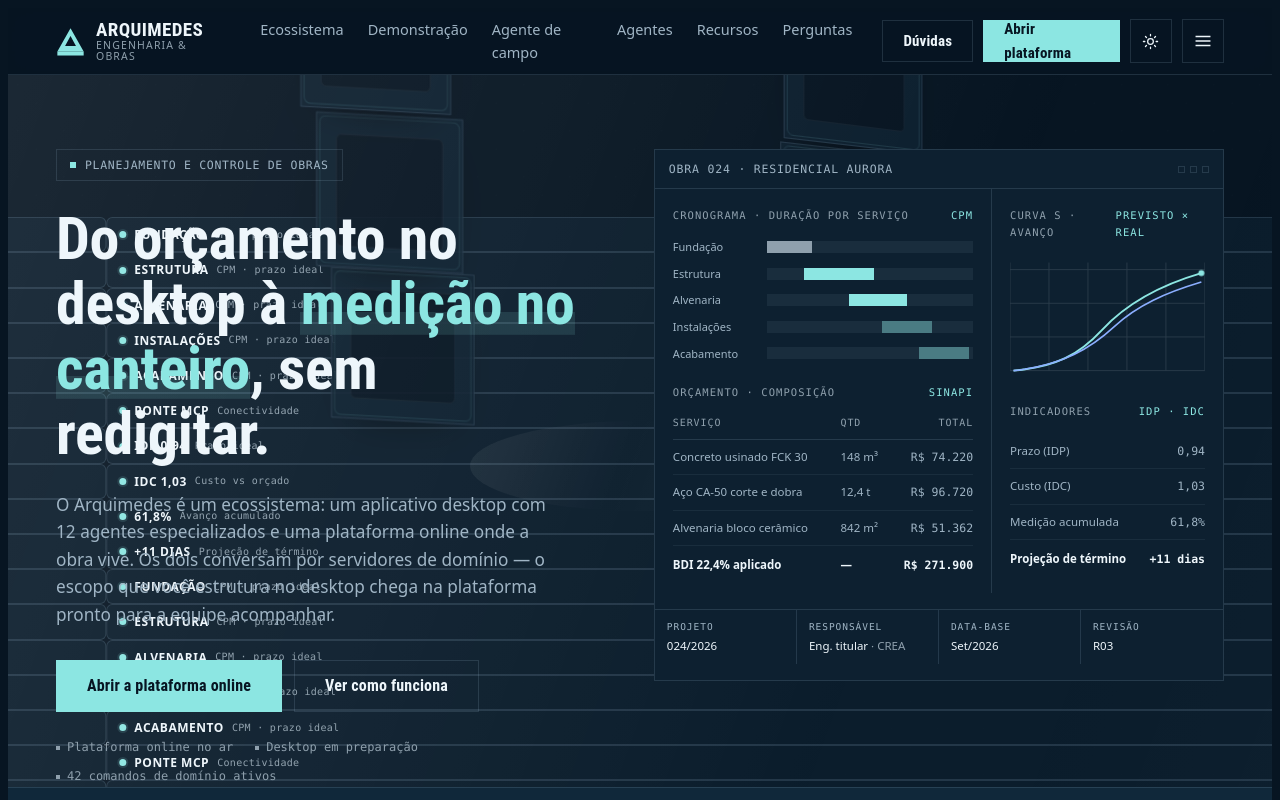
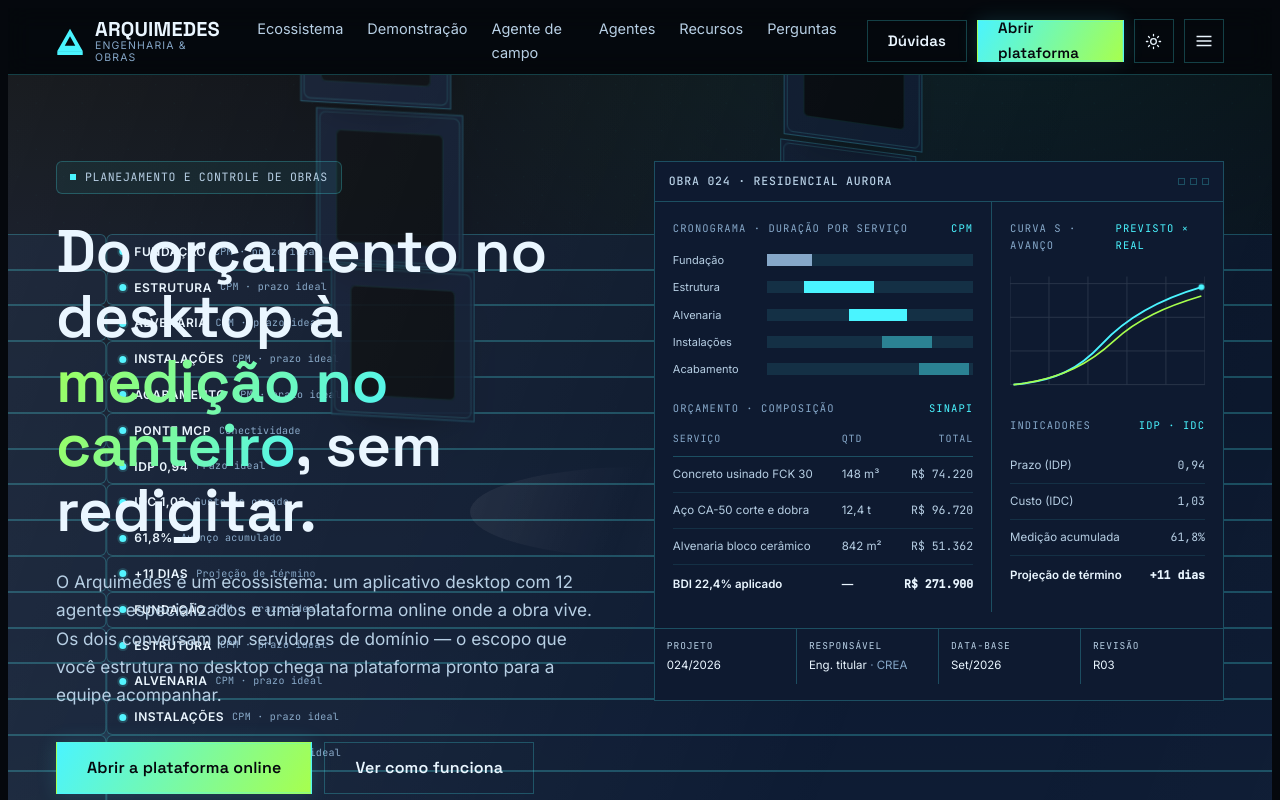
Before and after one commit to ragomes102030-cpu/arquimedes, a React (Vite) app: page / in a window 1280 px wide. Shown: the top 800 px of the page. Built offline with nearby package versions, Linux system fonts and the light colour scheme.

Commit message:
feat(hero): visual futurista dark/cyber (#5)
* feat(hero): fundo vivente de fluxo de obra e cálculos ao vivo

* feat(hero): futurista dark/cyber com tipografia Space Grotesk e gradiente

---------

Co-authored-by: Rafael Gomes <grafaelalexandre@gmail.com>

```diff
--- a/index.html
+++ b/index.html
@@ -2,6 +2,9 @@
 <html lang="pt-BR">
   <head>
     <meta charset="UTF-8" />
+    <link rel="preconnect" href="https://fonts.googleapis.com" />
+    <link rel="preconnect" href="https://fonts.gstatic.com" crossorigin />
+    <link href="https://fonts.googleapis.com/css2?family=Space+Grotesk:wght@400;500;600;700&family=Inter:wght@400;500;600&family=JetBrains+Mono:wght@400;500&display=swap" rel="stylesheet" />
     <link rel="icon" type="image/svg+xml" href="%BASE_URL%favicon.svg" />
     <link rel="apple-touch-icon" href="%BASE_URL%apple-touch-icon.svg" />
     <meta name="viewport" content="width=device-width, initial-scale=1.0" />
--- a/src/styles.css
+++ b/src/styles.css
@@ -10,35 +10,39 @@
    ========================================================================== */
 
 :root {
-  /* mesa de desenho (escuro, padrão) */
-  --ground: #071522;   /* = --arq-bg */
-  --sheet: #0d2030;    /* = --arq-panel */
-  --sheet-2: #10283a;  /* = --arq-panel-2 */
-  --line: rgba(163, 194, 215, 0.16);  /* = --arq-line */
-  --line-2: rgba(163, 194, 215, 0.08);
-  --ink: #eef6fb;      /* = --arq-text */
-  --ink-2: #a0b5c5;    /* = --arq-muted */
-  --ink-3: #8fa0ad;    /* derivado do muted, para texto de 11-12px passar AA */
+  /* fundo de banco de trabalho digital */
+  --ground: #05080d;       /* = --arq-bg */
+  --sheet: #0e1a30;        /* = --arq-panel */
+  --sheet-2: #14284a;      /* = --arq-panel-2 */
+  --line: rgba(74, 244, 255, 0.24);   /* = --arq-line */
+  --line-2: rgba(74, 244, 255, 0.10);
 
-  --accent: #8ce6e2;   /* = --arq-cyan */
-  --accent-ink: #071522;
-  --accent-soft: rgba(140, 230, 226, 0.13);
-  --accent-2: #8baeff; /* = --arq-blue, segunda cor de dado (séries de gráfico) */
+  --ink: #eaf6ff;          /* = --arq-text */
+  --ink-2: #b7cfe4;        /* = --arq-muted */
+  --ink-3: #86a8c9;        /* derivado do muted, usar >=4.5 sobre sheet */
 
-  --ok: #7bd88f;
-  --warn: #e8a06a;
+  --accent: #4af4ff;       /* ciano futurista */
+  --accent-2: #a7ff4d;     /* lima */
+  --accent-ink: #05080d;
+  --accent-soft: rgba(74, 244, 255, 0.16);
+  --accent-soft-2: rgba(166, 255, 77, 0.14);
+  --glow: rgba(74, 244, 255, 0.28);
+  --glow-2: rgba(166, 255, 77, 0.22);
 
-  --display: "Bahnschrift", "DIN Alternate", "DIN Condensed", "Roboto Condensed",
-    "Arial Narrow", "Helvetica Neue", sans-serif;
-  --body: system-ui, -apple-system, "Segoe UI", Roboto, "Helvetica Neue", sans-serif;
-  --mono: "Cascadia Mono", "SF Mono", Consolas, "Liberation Mono", monospace;
+  --ok: #39ff14;
+  --warn: #ffb347;
 
-  --maxw: 1120px;
+  /* tipografia: display geométrico, corpo limpo, mono para dados */
+  --display: "Space Grotesk", "Bahnschrift", "DIN Alternate", "Roboto Condensed", "Arial Narrow", system-ui, sans-serif;
+  --body: "Inter", system-ui, -apple-system, "Segoe UI", Roboto, "Helvetica Neue", sans-serif;
+  --mono: "JetBrains Mono", "Cascadia Mono", "SF Mono", Consolas, "Liberation Mono", monospace;
+
+  --maxw: 1200px;
 
   color-scheme: dark;
   font-family: var(--body);
   font-size: 16px;
-  line-height: 1.6;
+  line-height: 1.65;
   color: var(--ink);
   background: var(--ground);
   -webkit-font-smoothing: antialiased;
@@ -47,29 +51,62 @@
 
 /* papel vegetal — usa os tokens claros do próprio sistema (--arq-obras-*) */
 html[data-theme="light"] {
-  --ground: #f3f6f8;   /* = --arq-obras-bg */
-  --sheet: #ffffff;
-  --sheet-2: #eaf0f4;
-  --line: #dce5eb;     /* = --arq-obras-line */
-  --line-2: rgba(21, 43, 59, 0.06);
-  --ink: #152b3b;      /* = --arq-obras-ink */
-  --ink-2: #3d5a6b;
-  /* escurecido: em 11-12px sobre sheet-2 precisa de >=4.5 */
-  --ink-3: #3a5868;
+  --ground: #eef4fb;       /* --arq-obras-bg */
+  --sheet: #0f1f38;        /* --arq-obras-panel */
+  --sheet-2: #183050;      /* --arq-obras-panel-2 */
+  --line: rgba(0, 140, 255, 0.28);
+  --line-2: rgba(0, 140, 255, 0.12);
 
-  /* mesma matiz do acento escuro, escurecida para contraste sobre claro */
-  --accent: #0d6f78;
+  --ink: #081426;
+  --ink-2: #0c2446;
+  /* 11-12px sobre sheet-2 só passa AA com este tom */
+  --ink-3: #235082;
+
+  --accent: #0d7bbf;       /* azul cibernético */
   --accent-ink: #ffffff;
-  --accent-soft: rgba(13, 111, 120, 0.12);
-  --accent-2: #1a5ec8;  /* = --accent-claro do sistema dele */
+  --accent-soft: rgba(13, 123, 191, 0.14);
+  --accent-soft-2: rgba(13, 123, 191, 0.10);
+  --glow: rgba(13, 123, 191, 0.22);
+  --glow-2: rgba(13, 123, 191, 0.16);
 
-  --ok: #2f7d4f;
-  --warn: #a8592b;
+  --ok: #2f8f5b;
+  --warn: #e8924a;
+
+  --display: "Space Grotesk", "Bahnschrift", system-ui, sans-serif;
+  --body: "Inter", system-ui, sans-serif;
+  --mono: "JetBrains Mono", "Cascadia Mono", monospace;
 
   color-scheme: light;
 }
 
 * { box-sizing: border-box; }
+
+/* ---------- utilidades futuristas ---------- */
+.glass {
+  background: rgba(14, 26, 48, 0.55);
+  backdrop-filter: blur(12px) saturate(150%);
+  border: 1px solid rgba(74, 244, 255, 0.20);
+}
+.glass-tight {
+  background: rgba(14, 26, 48, 0.65);
+  border: 1px solid rgba(74, 244, 255, 0.28);
+}
+.glow-border {
+  border-color: rgba(74, 244, 255, 0.45);
+  box-shadow: 0 0 0 1px rgba(74, 244, 255, 0.16), 0 0 26px rgba(74, 244, 255, 0.18);
+}
+.text-gradient {
+  background: linear-gradient(120deg, #a6ff4d, #4af4ff 60%, #9be9ff);
+  background-size: 200% 200%;
+  -webkit-background-clip: text;
+  background-clip: text;
+  color: transparent;
+  animation: gradient-flow 6s ease-in-out infinite;
+}
+@keyframes gradient-flow {
+  0% { background-position: 0% 50%; }
+  100% { background-position: 100% 50%; }
+}
 
 @media (min-width: 1280px) {
   .wrap { padding-inline: 48px; }
@@ -116,8 +153,10 @@ button { font: inherit; color: inherit; cursor: pointer; }
 .brand { display: flex; align-items: center; gap: 11px; }
 .brand-txt { display: grid; line-height: 1.05; }
 .brand-txt b {
-  font-family: var(--display); font-size: 19px; font-weight: 600;
-  letter-spacing: 0.02em;
+  font-family: var(--display);
+  font-size: 20px;
+  font-weight: 700;
+  letter-spacing: 0.01em;
 }
 .brand-txt i {
   font-style: normal; font-size: 10.5px; letter-spacing: 0.11em;
@@ -176,8 +215,18 @@ button { font: inherit; color: inherit; cursor: pointer; }
   font-family: var(--display); font-size: 15px; font-weight: 600; letter-spacing: 0.01em;
   transition: background .15s, border-color .15s, color .15s;
 }
-.btn-primary { background: var(--accent); border-color: var(--accent); color: var(--accent-ink); }
-.btn-primary:hover { background: color-mix(in srgb, var(--accent) 84%, #000); border-color: transparent; }
+.btn-primary {
+  background: linear-gradient(120deg, var(--accent) 0%, var(--accent-2) 100%);
+  border-color: transparent;
+  color: var(--accent-ink);
+  box-shadow: 0 0 0 1px rgba(74,244,255,.25) inset, 0 0 20px rgba(74,244,255,.15);
+}
+.btn-primary:hover {
+  color: var(--accent-ink);
+  background: linear-gradient(120deg, #6ffcfc 0%, #c7ff6a 100%);
+  border-color: transparent;
+  box-shadow: 0 0 30px rgba(74,244,255,.28), 0 0 3px rgba(166,255,77,.18);
+}
 .btn-ghost:hover { border-color: var(--accent); color: var(--accent); }
 .btn-lg { height: 52px; padding: 0 30px; font-size: 16px; }
 
@@ -200,7 +249,25 @@ button { font: inherit; color: inherit; cursor: pointer; }
 .dim span { white-space: nowrap; }
 
 /* ---------- hero ---------- */
-.hero { padding: 74px 0 0; position: relative; }
+.hero {
+  padding: 86px 0 0;
+  position: relative;
+  overflow: hidden;
+  background:
+    radial-gradient(1200px 700px at 78% -8%, rgba(74, 244, 255, 0.07), transparent 55%),
+    radial-gradient(900px 600px at 12% 110%, rgba(166, 255, 77, 0.05), transparent 55%),
+    linear-gradient(180deg, var(--ground) 0%, var(--sheet) 55%, var(--sheet-2) 100%);
+}
+.hero::before {
+  content: '';
+  position: absolute;
+  inset: 0;
+  background:
+    radial-gradient(1200px 700px at 78% -8%, rgba(74, 244, 255, 0.10), transparent 55%),
+    radial-gradient(900px 600px at 12% 110%, rgba(166, 255, 77, 0.07), transparent 55%),
+    linear-gradient(180deg, var(--ground) 0%, var(--sheet) 55%, var(--sheet-2) 100%);
+  pointer-events: none;
+}
 .hero > .wrap { position: relative; z-index: 1; }
 .hero-grid {
   display: grid; grid-template-columns: minmax(0, 1fr) minmax(0, 1.06fr);
@@ -213,6 +280,7 @@ button { font: inherit; color: inherit; cursor: pointer; }
   color: var(--ink-2); text-transform: uppercase;
 }
 .kicker s { text-decoration: none; width: 6px; height: 6px; background: var(--accent); flex: none; }
+.kicker { padding: 6px 13px; background: rgba(74, 244, 255, 0.06); border-radius: 6px; }
 
 .hero h1 {
   margin-top: 26px;
@@ -221,15 +289,13 @@ button { font: inherit; color: inherit; cursor: pointer; }
 }
 .hero h1 em {
   font-style: normal;
-  color: var(--accent);
-  /* marca-texto alinhado à linha, não à caixa inteira do elemento */
-  background-image: linear-gradient(var(--accent-soft), var(--accent-soft));
-  background-repeat: no-repeat;
-  background-size: 100% 0.38em;
-  background-position: 0 86%;
-  -webkit-box-decoration-break: clone;
+  color: transparent;
+  background: linear-gradient(120deg, #a6ff4d, #4af4ff 60%, #9be9ff);
+  background-size: 200% 200%;
+  -webkit-background-clip: text;
+  background-clip: text;
   box-decoration-break: clone;
-  padding-bottom: 0.04em;
+  animation: gradient-flow 6s ease-in-out infinite;
 }
 .hero .lede {
   margin-top: 24px; max-width: 52ch;
```
